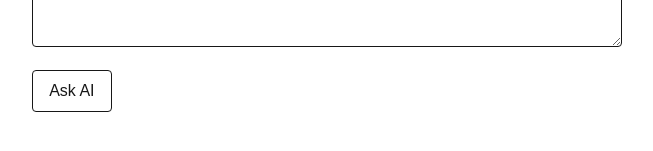
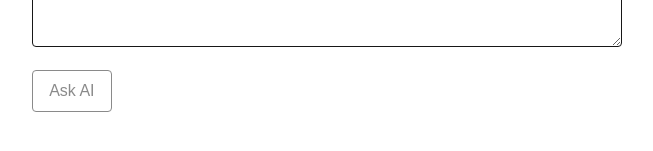
Before and after one commit to jenisia-tech/internship, a Next.js app: page / in a window 1280 px wide. Shown: the part 267-418 px from the top of the page, without its empty margins (313-966 px from the left). Built offline with nearby package versions, Linux system fonts and the light colour scheme.

Commit message:
Day 4: Add AI symptom assistant flow

```diff
--- a/app/page.tsx
+++ b/app/page.tsx
@@ -54,11 +54,12 @@ export default function Home() {
       />
 
       <button
-        onClick={askAI}
-        className="mt-4 px-4 py-2 border rounded"
-      >
-        Ask AI
-      </button>
+  onClick={askAI}
+  disabled={loading || !symptoms.trim()}
+  className="mt-4 px-4 py-2 border rounded disabled:opacity-50"
+>
+  {loading ? "Thinking..." : "Ask AI"}
+</button>
 
       {loading && (
         <p className="mt-4">Generating response...</p>
```
